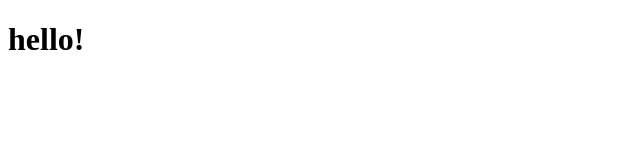
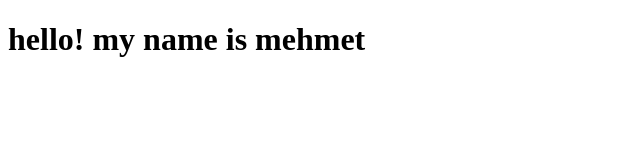
Before and after one commit to bylgehan/hello-world, a plain HTML site: page site/index.html in a window 1280 px wide. Shown: the whole page, without its empty margins (0-640 px from the left). Drawn offline with Linux system fonts and the light colour scheme.

Commit message:
small change is made

```diff
--- a/site/index.html
+++ b/site/index.html
@@ -4,7 +4,7 @@
 	<title></title>
 </head>
 <body>
-<h1>hello!</h1>
+<h1>hello! my name is mehmet</h1>
 
 </body>
 </html>
```
